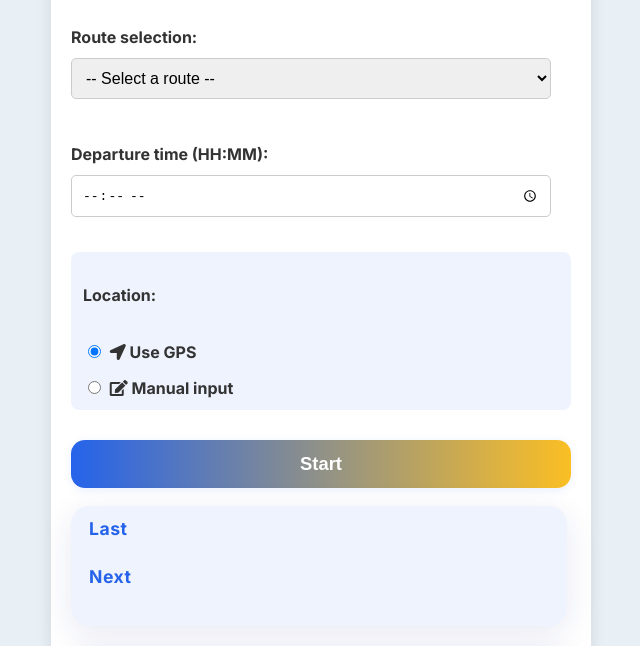
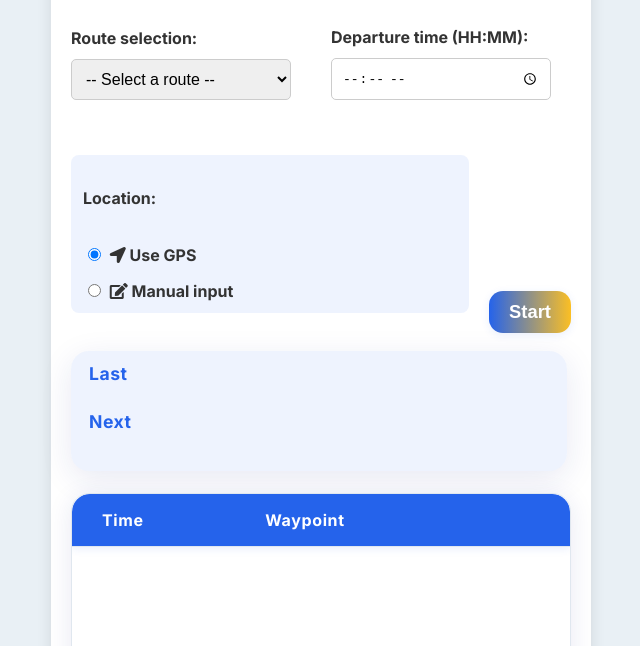
Before and after one commit to clav1stech/Projet-Tallon, a plain HTML site: page index.html in a window 1280 px wide. Shown: the part 97-743 px from the top of the page, without its empty margins (319-959 px from the left). Drawn offline with Linux system fonts and the light colour scheme.

Commit message:
Wrap controls in form and update layout

```diff
--- a/css/styles.css
+++ b/css/styles.css
@@ -31,6 +31,28 @@ body {
     padding: 20px;
     border-radius: 10px;
     box-shadow: 0 0 15px rgba(0, 0, 0, 0.1);
+}
+
+/* Form layout */
+#tracking-form {
+    display: flex;
+    flex-direction: column;
+    gap: 20px;
+}
+
+@media screen and (min-width: 768px) {
+    #tracking-form {
+        flex-direction: row;
+        flex-wrap: wrap;
+        align-items: flex-end;
+    }
+    #tracking-form > div {
+        flex: 1 1 200px;
+    }
+    #tracking-form .start-btn {
+        width: auto;
+        padding: 10px 20px;
+    }
 }
 
 /* Titres */
--- a/index.html
+++ b/index.html
@@ -12,6 +12,7 @@
 <body>
     <div class="container">
         <h1>Railway Timeline</h1>
+        <form id="tracking-form">
             <div class="route-selection">
                 <label for="routeSelect">Route selection:</label>
                 <select id="routeSelect" onchange="loadSelectedTrajet()">
@@ -37,7 +38,8 @@
                     <input type="number" id="manualLon" step="0.00001" placeholder="Enter longitude">
                 </div>
             </div>
-        <button class="start-btn" onclick="startTracking()">Start</button>
+            <button class="start-btn" type="submit">Start</button>
+        </form>
         <!-- widget -->
         <div id="tracking-widget" class="tracking-widget">
             <div class="widget-section">
--- a/js/main.js
+++ b/js/main.js
@@ -14,6 +14,12 @@ document.addEventListener('DOMContentLoaded', () => {
     populateTrajetDropdown();
     setupLocationMethodListener();
     restoreSettings(); // Restaurer les paramètres sauvegardés
+
+    const form = document.getElementById('tracking-form');
+    form.addEventListener('submit', (e) => {
+        e.preventDefault();
+        startTracking();
+    });
 
     const timeline = document.getElementById('timeline');
 
```
Lines whose indentation alone changed are shown as unchanged.
